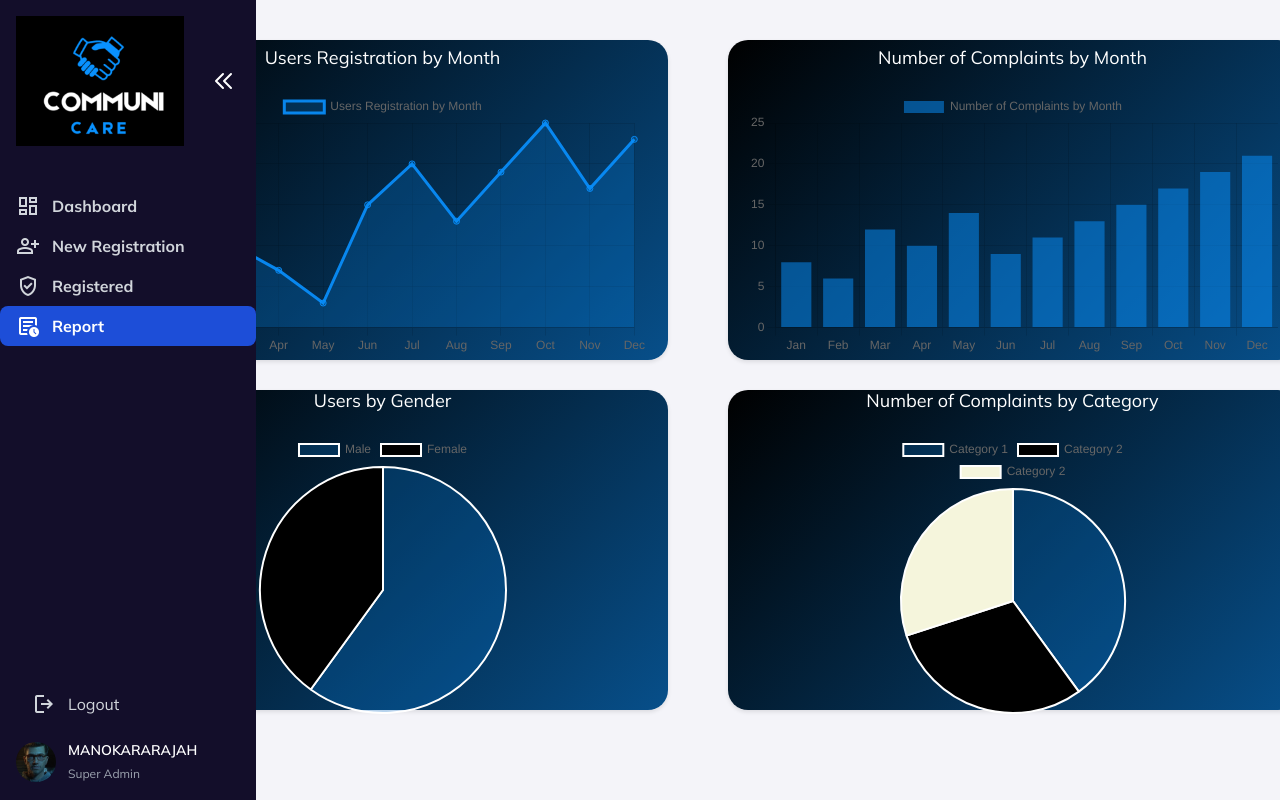
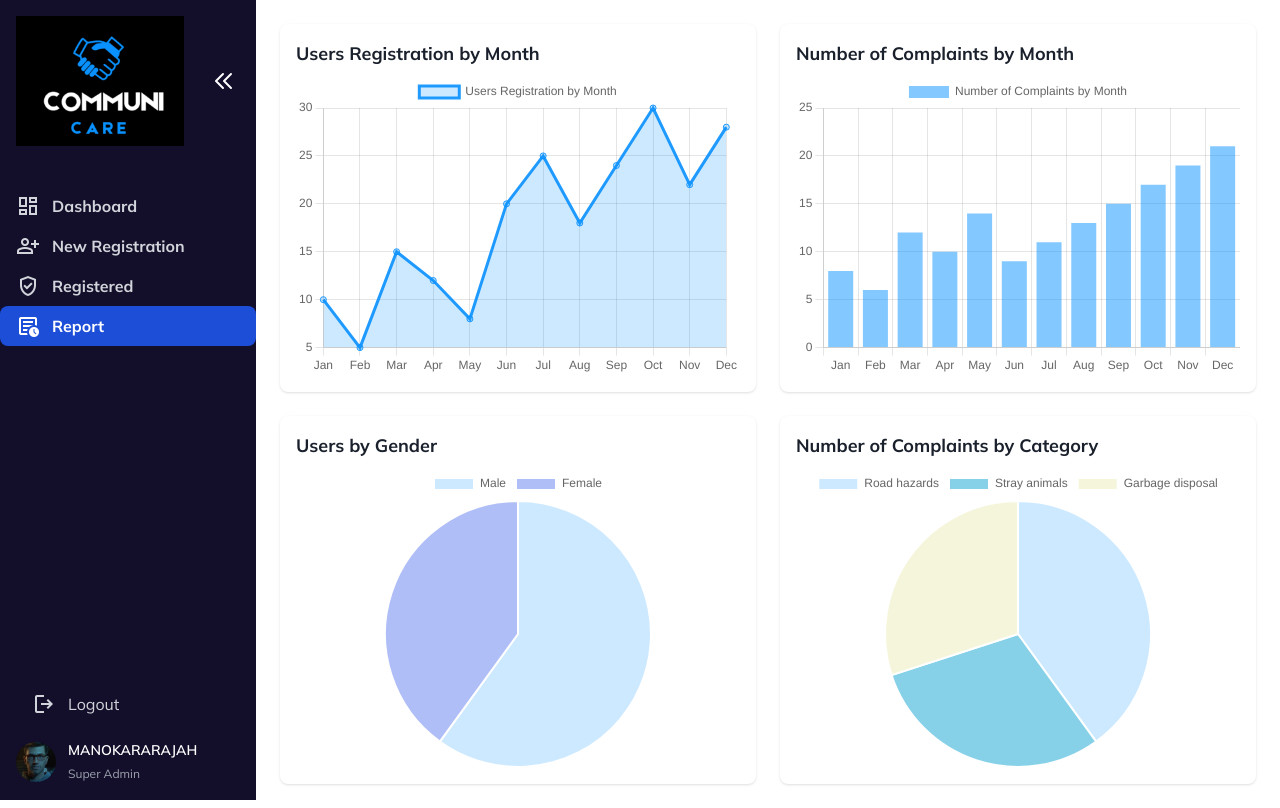
Before and after one commit to CommuniCareSL/CommuniCare-WebApp, a React (Vite) app: page /Report in a window 1280 px wide. Built offline with nearby package versions, Linux system fonts and the light colour scheme.

Commit message:
Add Report with charts

```diff
--- a/src/pages/SuperAdmin/Report.jsx
+++ b/src/pages/SuperAdmin/Report.jsx
@@ -9,12 +9,6 @@ const Report = () => {
     const complaintsChartCtx = document.getElementById('complaintsChart').getContext('2d');
     const genderChartCtx = document.getElementById('genderChart').getContext('2d');
     const categoryChartCtx = document.getElementById('categoryChart').getContext('2d');
-
-    // Set canvas sizes
-    document.getElementById('genderChart').width = 400;
-    document.getElementById('genderChart').height = 400;
-    document.getElementById('categoryChart').width = 400;
-    document.getElementById('categoryChart').height = 400;
 
     const usersChart = new Chart(usersChartCtx, {
       type: 'line',
@@ -30,7 +24,7 @@ const Report = () => {
       },
       options: {
         responsive: true,
-        maintainAspectRatio: true,
+        maintainAspectRatio: false,
       }
     });
 
@@ -47,7 +41,7 @@ const Report = () => {
       },
       options: {
         responsive: true,
-        maintainAspectRatio: true,
+        maintainAspectRatio: false,
       }
     });
 
@@ -57,27 +51,27 @@ const Report = () => {
         labels: ['Male', 'Female'],
         datasets: [{
           data: [60, 40],
-          backgroundColor: ['rgba(9, 145, 255, 0.2)', 'black'],
+          backgroundColor: ['rgba(9, 145, 255, 0.2)', '#b0bef7'],
         }]
       },
       options: {
         responsive: true,
-        maintainAspectRatio: true,
+        maintainAspectRatio: false,
       }
     });
 
     const categoryChart = new Chart(categoryChartCtx, {
       type: 'pie',
       data: {
-        labels: ['Category 1', 'Category 2','Category 2'],
+        labels: ['Road hazards', 'Stray animals', 'Garbage disposal'],
         datasets: [{
-          data: [40,30, 30],
-          backgroundColor: ['rgba(9, 145, 255, 0.2)', 'black','beige'],
+          data: [40, 30, 30],
+          backgroundColor: ['rgba(9, 145, 255, 0.2)', '#87d1e8', 'beige'],
         }]
       },
       options: {
         responsive: true,
-        maintainAspectRatio: true,
+        maintainAspectRatio: false,
       }
     });
 
@@ -91,25 +85,33 @@ const Report = () => {
   }, []);
 
   return (
-    <div>
+    <div className="flex">
       <Sidebar />
-      <div className="report-content">
-        <div className="graph-container">
-          <div className="graph-card">
-            <h3>Users Registration by Month</h3>
-            <canvas id="usersChart"></canvas>
+      <div className="flex-1 p-6 ml-64 lg:ml-200">
+        <div className="grid grid-cols-1 md:grid-cols-2 lg:grid-cols-2 gap-6">
+          <div className="bg-white p-4 shadow rounded-lg">
+            <h3 className="text-lg font-bold mb-2">Users Registration by Month</h3>
+            <div className="relative" style={{ height: '300px' }}>
+              <canvas id="usersChart"></canvas>
+            </div>
           </div>
-          <div className="graph-card">
-            <h3>Number of Complaints by Month</h3>
-            <canvas id="complaintsChart"></canvas>
+          <div className="bg-white p-4 shadow rounded-lg">
+            <h3 className="text-lg font-bold mb-2">Number of Complaints by Month</h3>
+            <div className="relative" style={{ height: '300px' }}>
+              <canvas id="complaintsChart"></canvas>
+            </div>
           </div>
-          <div className="graph-card">
-            <h3>Users by Gender</h3>
-            <canvas id="genderChart" className="pie-chart"></canvas>
+          <div className="bg-white p-4 shadow rounded-lg">
+            <h3 className="text-lg font-bold mb-2">Users by Gender</h3>
+            <div className="relative" style={{ height: '300px' }}>
+              <canvas id="genderChart"></canvas>
+            </div>
           </div>
-          <div className="graph-card">
-            <h3>Number of Complaints by Category</h3>
-            <canvas id="categoryChart" className="pie-chart"></canvas>
+          <div className="bg-white p-4 shadow rounded-lg">
+            <h3 className="text-lg font-bold mb-2">Number of Complaints by Category</h3>
+            <div className="relative" style={{ height: '300px' }}>
+              <canvas id="categoryChart"></canvas>
+            </div>
           </div>
         </div>
       </div>
```
